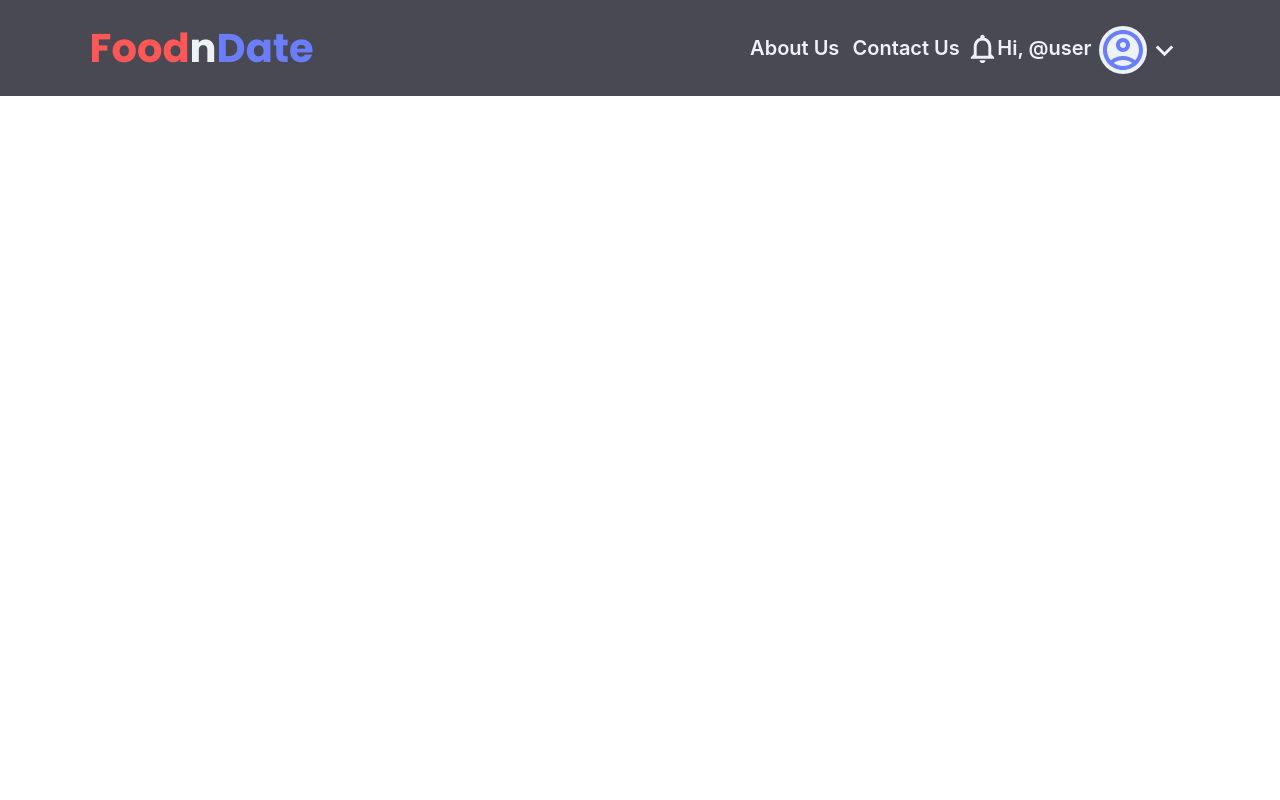
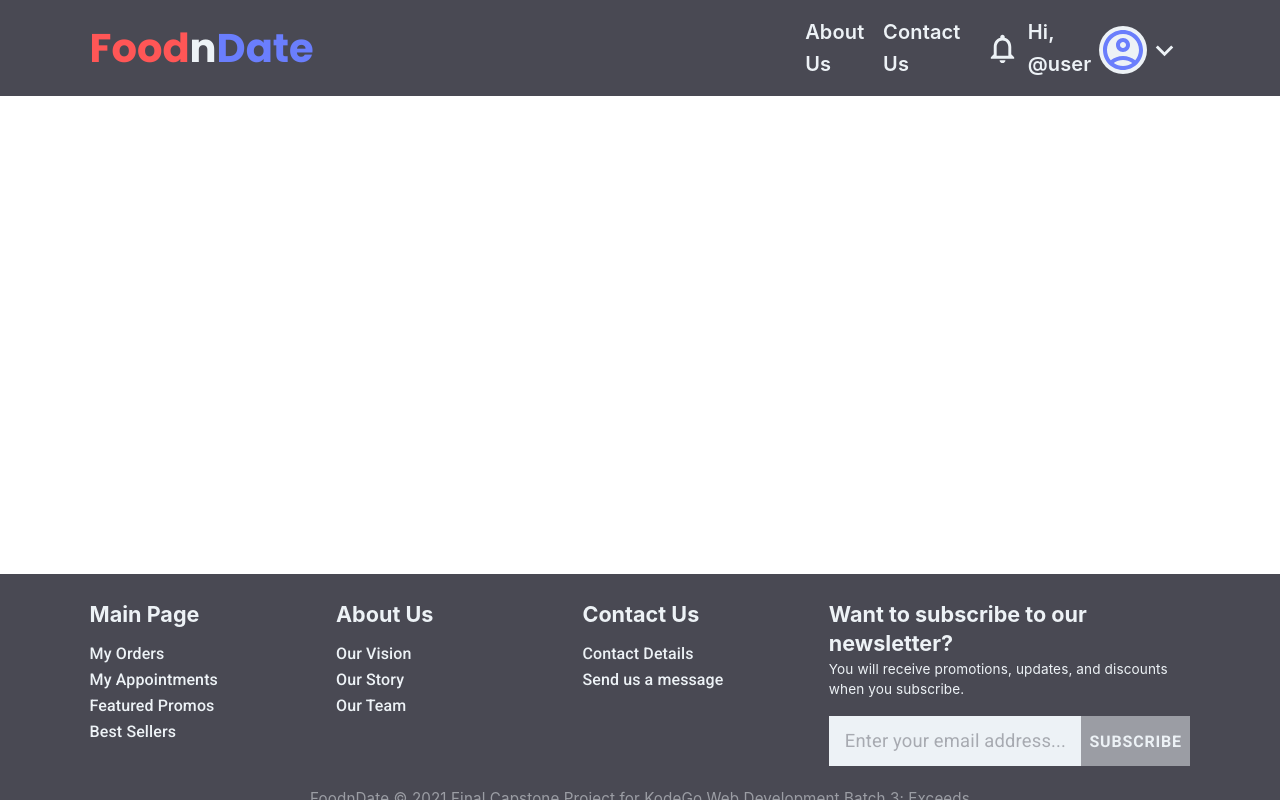
Before and after one commit to ryanregis/FoodnDate, a React (Vite) app in the folder client/: page / in a window 1280 px wide. Built offline with nearby package versions, Linux system fonts and the light colour scheme.

Commit message:
Finished Footer but no links yet, Added Typography variants in Theme.jsx for footer texts.

```diff
--- a/client/src/App.jsx
+++ b/client/src/App.jsx
@@ -3,12 +3,14 @@ import { ThemeProvider, Typography } from "@mui/material";
 import theme from "./Theme";
 
 import Header from "./components/Header";
+import Footer from "./components/Footer";
 
 function App() {
   return (
     // <Router>
     <ThemeProvider theme={theme}>
       <Header />
+      <Footer />
       {/* <Typography variant="h2">FoodnDate</Typography> */}
     </ThemeProvider>
     // </Router>
--- a/client/src/Theme.jsx
+++ b/client/src/Theme.jsx
@@ -1,6 +1,6 @@
-import { createTheme } from "@mui/material/styles";
+import { createTheme, responsiveFontSizes } from "@mui/material/styles";
 
-const theme = createTheme({
+let theme = createTheme({
   palette: {
     primary: { main: "#FF5656" },
     secondary: { main: "#6A7EFC" },
@@ -21,9 +21,46 @@ const theme = createTheme({
       fontWeight: 600,
       fontSize: "1.25rem",
       lineHeight: 1.6,
-      letterSPacing: "0.0075em"
+      letterSpacing: "0.0075em"
+    },
+    footer_title: {
+      fontWeight: 700,
+      fontSize: "1.35rem",
+      lineHeight: 1.334,
+      letterSpacing: "0em"
+    },
+    footer_subtitle: {
+      fontWeight: 400,
+      fontSize: "0.85rem",
+      lineHeight: 1.334,
+      letterSpacing: "0.0075em"
+    },
+    subscribe: {
+      fontWeight: 600,
+      fontSize: "1rem",
+      lineHeight: 1.334,
+      letterSpacing: "0.05em"
+    },
+    footer_info: {
+      fontWeight: 400,
+      fontSize: "0.95rem",
+      lineHeight: 1.5,
+      letterSpacing: "0.0075em"
+    }
+  },
+
+  breakpoints: {
+    values: {
+      xs: 0,
+      sm: 640,
+      md: 768,
+      lg: 1024,
+      xl: 1280,
+      xxl: 1536
     }
   }
 });
 
+theme = responsiveFontSizes(theme);
+
 export default theme;
--- a/client/src/components/Footer.jsx
+++ b/client/src/components/Footer.jsx
@@ -0,0 +1,95 @@
+import React from 'react'
+import { Box, Typography, Grid, InputBase, Button } from '@mui/material';
+
+
+const styles = {
+    root: {
+        bgcolor: "black.main",
+        color: "white.main",
+        px: "clamp(50px, 7%, 200px)",
+        pt: "2%",
+        height: "25%",
+        position: 'fixed',
+        bottom: 0,
+        left: 0,
+        right: 0
+    },
+    subtitleTexts: {
+        display: "flex",
+        flexDirection: "column",
+        justifyContent: "center",
+        mt: "5%",
+        gap: 0.125,
+    },
+    emailInput: {
+        bgcolor: "white.main",
+        color: "black.main",
+        px: 2,
+        height: 50,
+        width: "100%",
+        fontSize: "1.15em"
+    },
+    subscribe: {
+        bgcolor: "neutral.main",
+        color: "white.main",
+        px: 3,
+        borderRadius: 0,
+        height: 50
+    },
+    info: {
+        width: "100%",
+        color: "neutral.main",
+        textAlign: "center",
+        mt: "2%",
+        display: "flex",
+        flexDirection: "column",
+        justifyContent: "center",
+    }
+};
+export default function Footer() {
+
+    const gridTexts = [
+        { title: "Main Page", subtitles: ["My Orders", "My Appointments", "Featured Promos", "Best Sellers"] },
+        { title: "About Us", subtitles: ["Our Vision", "Our Story", "Our Team"] },
+        { title: "Contact Us", subtitles: ["Contact Details", "Send us a message"] }
+    ];
+
+    return (
+        <Box sx={styles.root}>
+            <Grid container spacing={1}>
+                {gridTexts.map(content => {
+                    return (
+                        <Grid item xs={12} md={6} lg>
+                            <Typography variant="footer_title">{content.title}</Typography>
+                            <Box sx={styles.subtitleTexts}>
+                                {content.subtitles.map(text => {
+                                    return <Typography variant="subtitle2" fontSize="1em">{text}</Typography>
+                                })}
+                            </Box>
+                        </Grid>
+                    );
+                })}
+                <Grid item xs={12} lg={4}>
+                    <Typography variant="footer_title">Want to subscribe to our newsletter?</Typography>
+                    <Box sx={{mt: 0.05}}>
+                        <Typography variant="footer_subtitle">You will receive promotions, updates, and discounts when you subscribe.</Typography>
+                    </Box>
+                    <Box sx={{ mt: "5%", display: "flex" }}>
+                        <InputBase sx={styles.emailInput} placeholder="Enter your email address..." />
+                        <Button sx={styles.subscribe}><Typography variant="subscribe">SUBSCRIBE</Typography></Button>
+                    </Box>
+                </Grid>
+            </Grid>
+            <Box sx={styles.info}>
+                <Typography variant="footer_info" align="center">
+                    FoodnDate &copy; 2021 Final Capstone Project for KodeGo Web Development Batch 3: Exceeds
+                </Typography>
+                <Typography variant="footer_info" align="center">
+                    Created by: Ryan Gerome Regis, Ralph Santolorin, and Ron Velarde.
+                </Typography>
+            </Box>
+
+
+        </Box>
+    )
+}
--- a/client/src/components/Header.jsx
+++ b/client/src/components/Header.jsx
@@ -4,6 +4,7 @@ import { Link } from "react-router-dom";
 import NotificationsNoneIcon from '@mui/icons-material/NotificationsNone';
 import AccountCircleOutlinedIcon from '@mui/icons-material/AccountCircleOutlined';
 import KeyboardArrowDownIcon from '@mui/icons-material/KeyboardArrowDown';
+
 const styles = {
     root: {
         bgcolor: "black.main",
@@ -15,7 +16,7 @@ const styles = {
         alignItems: "center"
     },
     contents: {
-        width: "40%",
+        width: "35%",
         display: "flex",
         justifyContent: "space-between",
         alignItems: "center"
@@ -31,16 +32,16 @@ export default function Header() {
     return (
         <Box sx={styles.root}>
             <Typography variant="brand">
-                <span style={{ color: "#FF5656" }}>Food</span>n<span style={{ color: "#6A7EFC" }}>Date</span>
+                <span style={{ color: "#FF5656" }}>Food</span><span>n</span><span style={{ color: "#6A7EFC" }}>Date</span>
             </Typography>
 
             <Box sx={styles.contents}>
                 <Typography variant="navlink">About Us</Typography>
                 <Typography variant="navlink">Contact Us</Typography>
-                <IconButton sx={{ml: -2, mr:-3}}>
-                    <NotificationsNoneIcon sx={{ color: "white.main" }} fontSize="large" />
-                </IconButton>
                 <Box sx={styles.icons}>
+                    <IconButton>
+                        <NotificationsNoneIcon sx={{ color: "white.main" }} fontSize="large" />
+                    </IconButton>
                     <Typography variant="navlink">Hi, @user</Typography>
                     <IconButton sx={{ mt: 0.5 }}>
                         <AccountCircleOutlinedIcon sx={{ color: "secondary.main", fontSize: "3rem", bgcolor: "white.main", borderRadius: 200, }} fontSize="large" />
```
